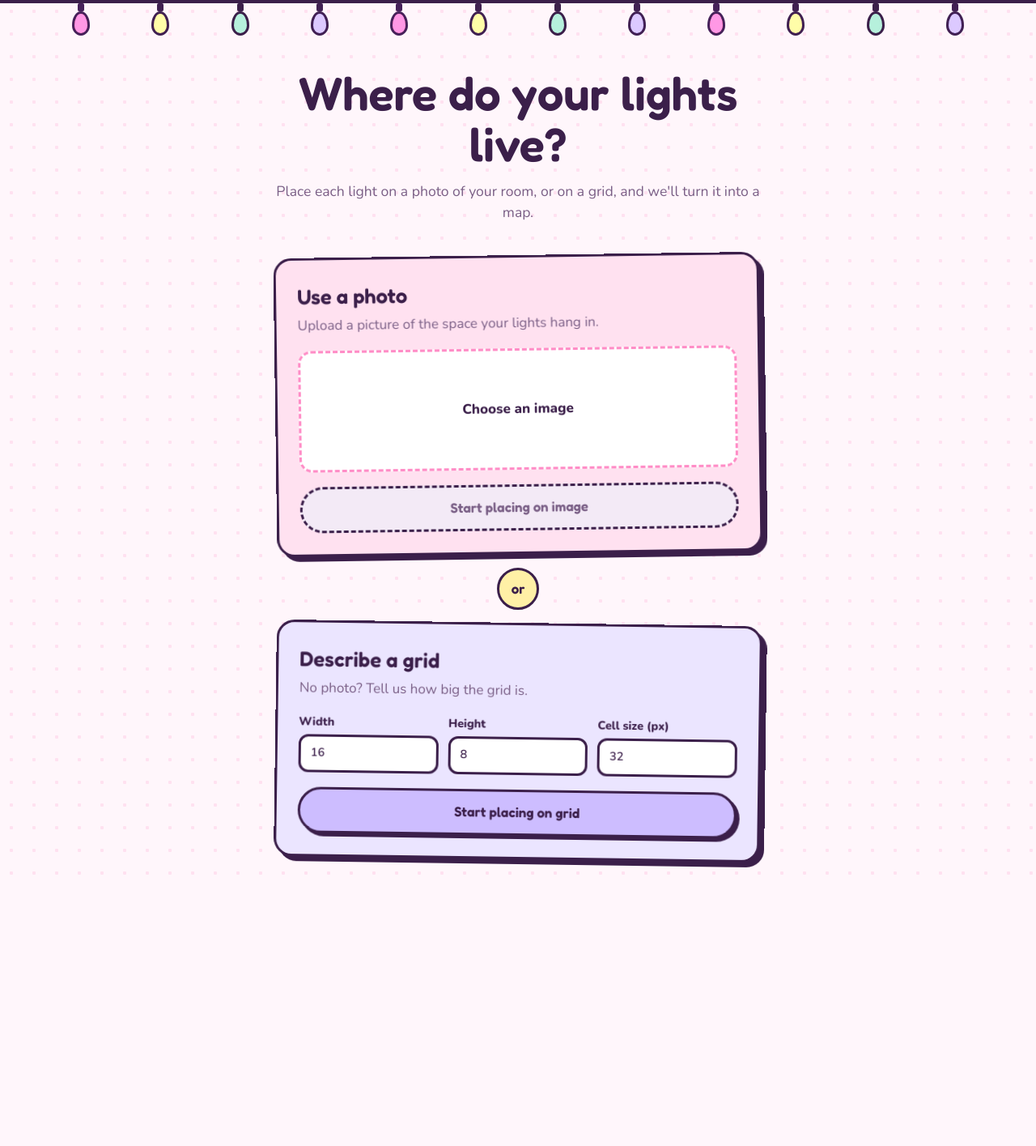
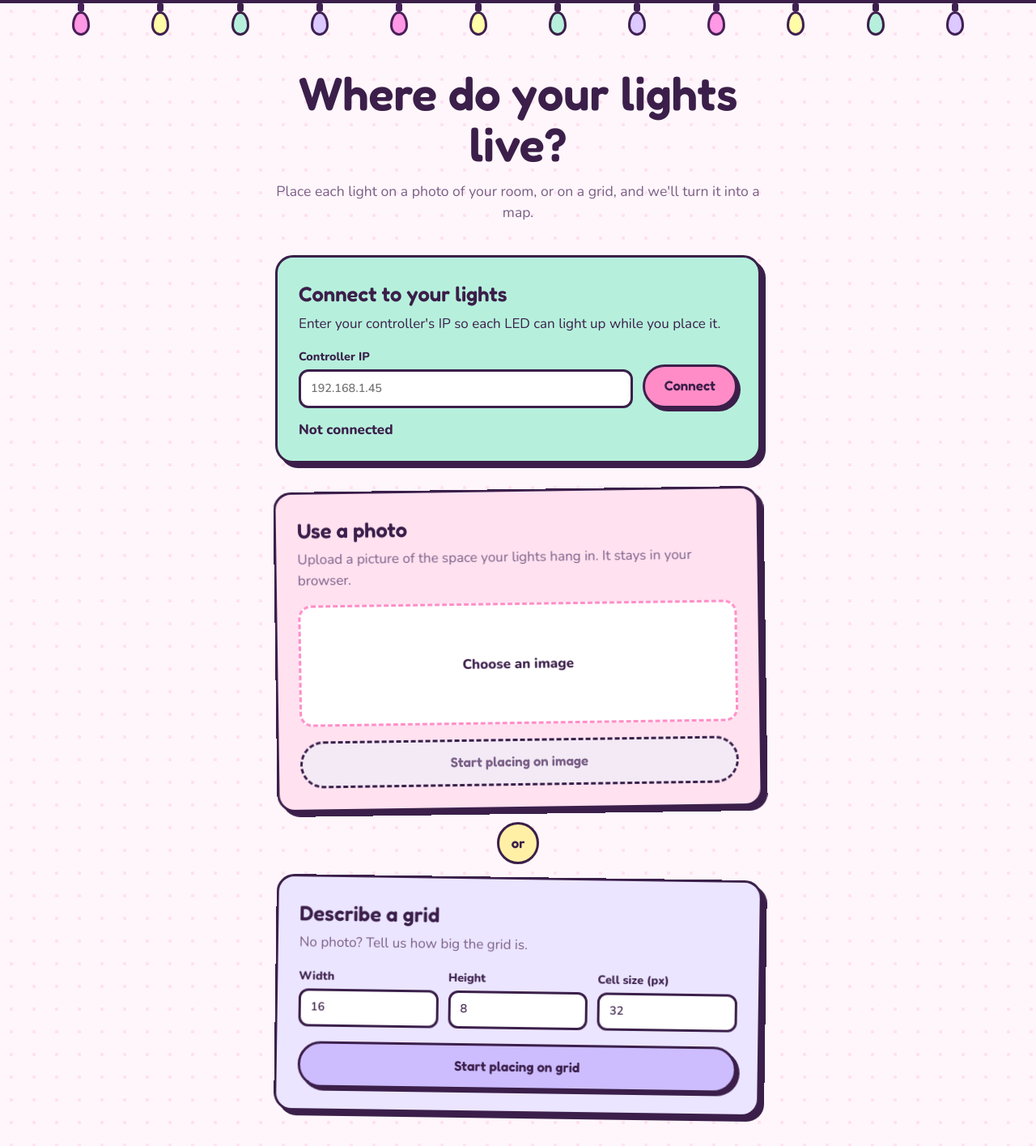
Before and after one commit to rooose/wled-mapping-helper, a Flask app: page / in a window 1280 px wide. Shown: the whole page at 81% size. Before the commit the page ends 1080 px from the top, so only its background shows below. Run offline with Flask 3, Linux system fonts and the light colour scheme.

Commit message:
full helper

```diff
--- a/main.py
+++ b/main.py
@@ -1,18 +1,16 @@
 import json
 import re
-import time
 from pathlib import Path
 
 import requests
-from flask import (Flask, jsonify, redirect, render_template, request,
-                   send_from_directory, url_for)
+from flask import Flask, jsonify, redirect, render_template, request, url_for
 
 app = Flask(__name__)
 
+# only positions.json lives here now; photos stay in the browser
 DATA = Path(__file__).parent / "data"
 DATA.mkdir(exist_ok=True)
 
-ALLOWED = {".png", ".jpg", ".jpeg", ".gif", ".webp"}
 HOST_RE = re.compile(r"[A-Za-z0-9._-]+(:\d+)?")
 
 
@@ -21,19 +19,6 @@ HOST_RE = re.compile(r"[A-Za-z0-9._-]+(:\d+)?")
 @app.route("/")
 def index():
     return render_template("index.html")
-
-
-@app.route("/place/image", methods=["POST"])
-def place_image():
-    file = request.files.get("image")
-    if not file or not file.filename:
-        return redirect(url_for("index"))
-    ext = Path(file.filename).suffix.lower()
-    if ext not in ALLOWED:
-        return "Unsupported image type", 400
-    name = f"background-{int(time.time())}{ext}"
-    file.save(DATA / name)
-    return redirect(url_for("place", mode="image", img=name))
 
 
 @app.route("/place/grid")
@@ -49,11 +34,6 @@ def place_grid():
 @app.route("/place")
 def place():
     return render_template("place.html")
-
-
-@app.route("/data/<path:filename>")
-def data_file(filename):
-    return send_from_directory(DATA, filename)
 
 
 # ---------- saved positions ----------
--- a/static/landing.js
+++ b/static/landing.js
@@ -1,8 +1,50 @@
+// ---------- connect to the controller ----------
+
+const ipEl = document.getElementById('landing-ip');
+const connectForm = document.getElementById('connect-form');
+const connectStatus = document.getElementById('connect-status');
+
+function setConnectStatus(text, kind) {
+  connectStatus.textContent = text;
+  connectStatus.className = 'connect-status' + (kind ? ' ' + kind : '');
+}
+
+async function connect(ip, quiet) {
+  if (!quiet) setConnectStatus('Connecting...');
+  try {
+    const res = await fetch('/api/wled/info?ip=' + encodeURIComponent(ip));
+    const out = await res.json();
+    if (!out.ok) {
+      setConnectStatus(quiet ? 'Not connected' : 'Could not connect: ' + out.error, quiet ? '' : 'error');
+      return;
+    }
+    localStorage.setItem('wledIp', ip);
+    localStorage.setItem('wledCount', String(out.count));
+    setConnectStatus(
+      'Connected to ' + (out.name || 'WLED') + ' (v' + out.version + '), ' + out.count + ' LEDs',
+      'ok'
+    );
+  } catch (e) {
+    setConnectStatus(quiet ? 'Not connected' : 'Could not connect: ' + e.message, quiet ? '' : 'error');
+  }
+}
+
+ipEl.value = localStorage.getItem('wledIp') || '';
+if (ipEl.value) connect(ipEl.value, true);
+
+connectForm.addEventListener('submit', (e) => {
+  e.preventDefault();
+  connect(ipEl.value.trim(), false);
+});
+
+// ---------- photo picker ----------
+
 const input = document.getElementById('image-input');
 const nameEl = document.getElementById('image-name');
 const preview = document.getElementById('image-preview');
 const start = document.getElementById('start-image');
 const drop = document.querySelector('.drop');
+const imageForm = document.getElementById('image-form');
 let previewUrl = null;
 
 input.addEventListener('change', () => {
@@ -31,3 +73,47 @@ drop.addEventListener('keydown', (e) => {
     input.click();
   }
 });
+
+// shrink the photo and keep it in this browser tab only (nothing is uploaded)
+function shrink(file, maxSize) {
+  return new Promise((resolve, reject) => {
+    const url = URL.createObjectURL(file);
+    const img = new Image();
+    img.onload = () => {
+      const scale = Math.min(1, maxSize / Math.max(img.naturalWidth, img.naturalHeight));
+      const c = document.createElement('canvas');
+      c.width = Math.round(img.naturalWidth * scale);
+      c.height = Math.round(img.naturalHeight * scale);
+      const g = c.getContext('2d');
+      g.fillStyle = '#fff';
+      g.fillRect(0, 0, c.width, c.height);
+      g.drawImage(img, 0, 0, c.width, c.height);
+      URL.revokeObjectURL(url);
+      resolve(c.toDataURL('image/jpeg', 0.85));
+    };
+    img.onerror = () => {
+      URL.revokeObjectURL(url);
+      reject(new Error('this image type is not supported'));
+    };
+    img.src = url;
+  });
+}
+
+imageForm.addEventListener('submit', async (e) => {
+  e.preventDefault();
+  const file = input.files[0];
+  if (!file) return;
+
+  start.disabled = true;
+  start.textContent = 'Getting ready...';
+  try {
+    const dataUrl = await shrink(file, 1600);
+    sessionStorage.setItem('bgImage', dataUrl);
+    sessionStorage.setItem('bgKey', file.name + ':' + file.size + ':' + file.lastModified);
+    location.href = '/place?mode=image';
+  } catch (err) {
+    start.disabled = false;
+    start.textContent = 'Start placing on image';
+    alert('Could not use that image: ' + err.message);
+  }
+});
--- a/static/style.css
+++ b/static/style.css
@@ -57,9 +57,9 @@ body {
 }
 
 .garland span:nth-child(4n+1) { background: var(--pink); }
-.garland span:nth-child(4n+2) { background: var(--butter); animation-delay: -0.6s;}
+.garland span:nth-child(4n+2) { background: var(--butter); animation-delay: -0.6s; }
 .garland span:nth-child(4n+3) { background: var(--mint);   animation-delay: -1.3s; }
-.garland span:nth-child(4n)   { background: var(--lilac);  animation-delay: -1.9s;}
+.garland span:nth-child(4n)   { background: var(--lilac);  animation-delay: -1.9s; }
 
 @keyframes twinkle {
   0%, 100% { filter: brightness(1); }
@@ -119,12 +119,42 @@ h1 {
 .card-image { background: var(--pink-soft); transform: rotate(-0.8deg); }
 .card-grid  { background: var(--lilac-soft); transform: rotate(0.8deg); }
 
+.card-connect {
+  background: var(--mint);
+  margin-bottom: 32px;
+}
+
+.card-connect .card-text { color: var(--plum); }
+
 h2 { font-size: 1.6rem; }
 
 .card-text {
   margin: 4px 0 18px;
   color: var(--muted);
 }
+
+/* connect row */
+.connect-row {
+  display: flex;
+  flex-wrap: wrap;
+  align-items: flex-end;
+  gap: 12px;
+}
+
+.connect-row .field { flex: 1 1 200px; }
+
+.connect-row .btn {
+  width: auto;
+  padding: 11px 24px;
+}
+
+.connect-status {
+  margin: 14px 0 0;
+  font-weight: 800;
+}
+
+.connect-status.ok { color: #1c7a5a; }
+.connect-status.error { color: #b3173f; }
 
 .or {
   justify-self: center;
@@ -181,7 +211,8 @@ h2 { font-size: 1.6rem; }
   font-weight: 800;
 }
 
-input[type="number"] {
+input[type="number"],
+input[type="text"] {
   width: 100%;
   padding: 10px 12px;
   font: inherit;
--- a/templates/index.html
+++ b/templates/index.html
@@ -21,13 +21,25 @@
       <p>Place each light on a photo of your room, or on a grid, and we'll turn it into a map.</p>
     </header>
 
+    <section class="card card-connect">
+      <h2>Connect to your lights</h2>
+      <p class="card-text">Enter your controller's IP so each LED can light up while you place it.</p>
+      <form id="connect-form" class="connect-row">
+        <label class="field">Controller IP
+          <input type="text" id="landing-ip" placeholder="192.168.1.45" autocomplete="off" required>
+        </label>
+        <button type="submit" class="btn">Connect</button>
+      </form>
+      <p id="connect-status" class="connect-status" role="status">Not connected</p>
+    </section>
+
     <div class="choices">
       <section class="card card-image">
         <h2>Use a photo</h2>
-        <p class="card-text">Upload a picture of the space your lights hang in.</p>
+        <p class="card-text">Upload a picture of the space your lights hang in. It stays in your browser.</p>
 
-        <form id="image-form" method="post" action="/place/image" enctype="multipart/form-data">
-          <input type="file" id="image-input" name="image" accept="image/*" hidden>
+        <form id="image-form">
+          <input type="file" id="image-input" accept="image/*" hidden>
           <label for="image-input" class="drop" tabindex="0">
             <img id="image-preview" alt="Preview of your photo" hidden>
             <span id="image-name" class="drop-text">Choose an image</span>
```
Also changed, not shown: static/place.css (+33 -12 lines), static/place.js (+105 -5 lines), templates/place.html (+15 -0 lines).
